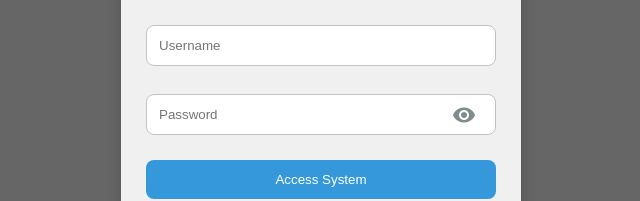
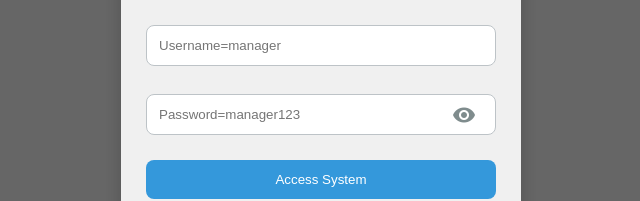
Before and after one commit to AashishBadal/employee-management-system, a plain HTML site: page ems/index.html in a window 1280 px wide. Shown: the part 338-539 px from the top of the page, without its empty margins (319-959 px from the left). Drawn offline with Linux system fonts and the light colour scheme.

Commit message:
Update index.html

```diff
--- a/ems/index.html
+++ b/ems/index.html
@@ -13,9 +13,9 @@
         <div class="login-card">
             <h2><span class="material-icons">login</span> Employee Management System</h2>
             <div class="form-group">
-                <input type="text" id="username" placeholder="Username" class="input-field">
+                <input type="text" id="username" placeholder="Username=manager" class="input-field">
                 <div class="password-container">
-                    <input type="password" id="password" placeholder="Password" class="input-field">
+                    <input type="password" id="password" placeholder="Password=manager123" class="input-field">
                     <span class="material-icons toggle-password" onclick="togglePassword('password')">visibility</span>
                 </div>
                 <button onclick="login()" class="btn-primary">Access System</button>
```
